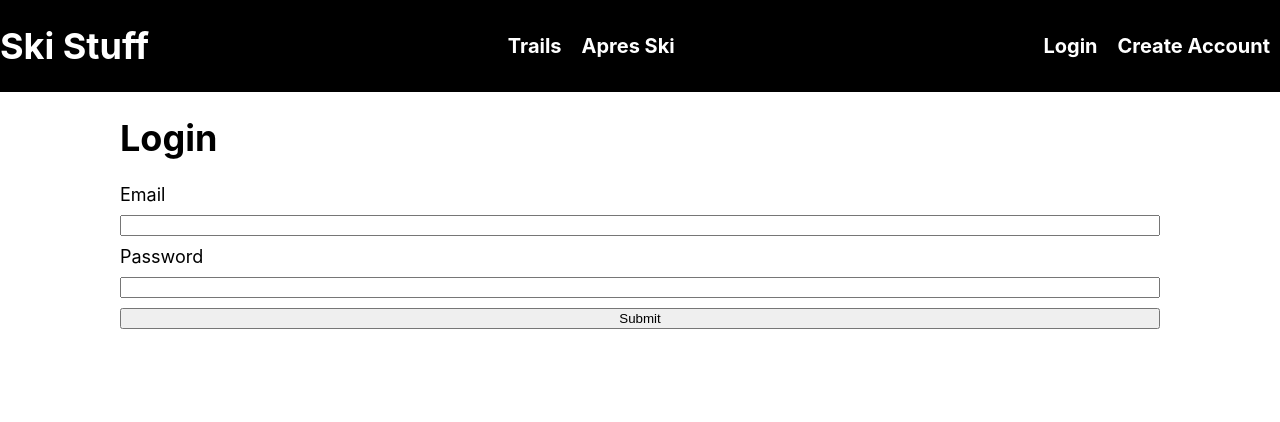
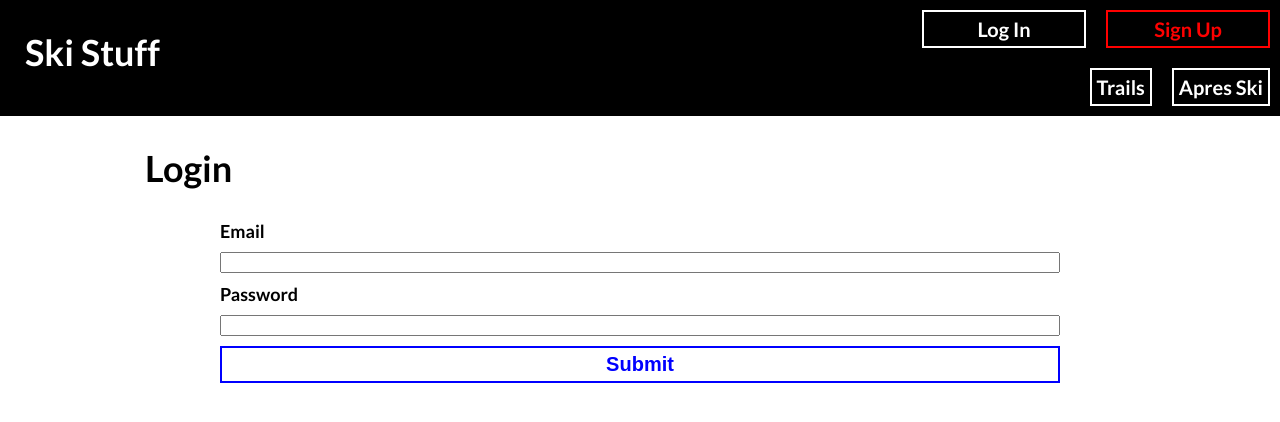
Before and after one commit to michaelzachor/fall2020-finalproject, a React (Create React App) app in the folder finalproject-frontend/: page /login in a window 1280 px wide. Shown: the top 422 px of the page. Built offline with nearby package versions, Linux system fonts and the light colour scheme; no server answers; the database is empty.

Commit message:
fonts and icons

```diff
--- a/finalproject-frontend/package.json
+++ b/finalproject-frontend/package.json
@@ -3,6 +3,9 @@
   "version": "0.1.0",
   "private": true,
   "dependencies": {
+    "@fortawesome/fontawesome-svg-core": "^1.2.32",
+    "@fortawesome/free-solid-svg-icons": "^5.15.1",
+    "@fortawesome/react-fontawesome": "^0.1.13",
     "@testing-library/jest-dom": "^5.11.6",
     "@testing-library/react": "^11.2.1",
     "@testing-library/user-event": "^12.2.2",
--- a/finalproject-frontend/public/index.html
+++ b/finalproject-frontend/public/index.html
@@ -2,6 +2,8 @@
 <html lang="en">
   <head>
     <meta charset="utf-8" />
+    <link rel="preconnect" href="https://fonts.gstatic.com">
+    <link href="https://fonts.googleapis.com/css2?family=Lato:ital,wght@0,400;0,700;1,400&display=swap" rel="stylesheet">
     <link rel="icon" href="%PUBLIC_URL%/favicon.ico" />
     <meta name="viewport" content="width=device-width, initial-scale=1" />
     <meta name="theme-color" content="#000000" />
@@ -9,7 +11,6 @@
       name="description"
       content="Web site created using create-react-app"
     />
-    <link rel="apple-touch-icon" href="%PUBLIC_URL%/logo192.png" />
     <!--
       manifest.json provides metadata used when your web app is installed on a
       user's mobile device or desktop. See https://developers.google.com/web/fundamentals/web-app-manifest/
--- a/finalproject-frontend/src/App.css
+++ b/finalproject-frontend/src/App.css
@@ -1,11 +1,171 @@
+.App {
+  font-size: 18px;
+}
+
+/* HEADER */
+.Header {
+  /* align-items: center; */
+  background-color: black;
+  color: white;
+  display: flex;
+  flex-direction: row;
+  justify-content: space-between;
+  margin: 0;
+  max-width: 2000px;
+}
+
+.Header nav a {
+  cursor: pointer;
+  font-size: 20px;
+  font-weight: bold;
+  margin: 10px;
+  text-decoration: none;
+  text-align: center;
+
+}
+
+.navbar {
+  display: flex;
+  flex-direction: column;
+}
+
+.navAccount {
+  justify-content: flex-end;
+  display: flex;
+  flex-direction: row;
+}
+
+.navPages {
+  align-items: center;
+  justify-content: flex-end;
+  display: flex;
+  flex-direction: row;
+}
+
+.account, .login {
+  border: solid white 2px;
+  color: white;
+  padding: 5px;
+  width: 150px;
+}
+.account:hover, .login:hover, .trails:hover, .apres:hover {
+  color: black;
+  background-color: white;
+}
+.logout, .signup {
+  border: solid red 2px;
+  color: red;
+  padding: 5px;
+  width: 150px;
+}
+.logout:hover, .signup:hover {
+  color: white;
+  background-color: red;
+}
+.trails, .apres {
+  border: solid white 2px;
+  color: white;
+  padding: 5px;
+}
+
+/* EVERYTHING ELSE */
+
 .NonHeader {
   max-width: 1040px;
   margin: 0 auto;
   padding: 0 25px;
 }
 
-.App {
-  font-size: 18px;
+h1 {
+  margin: auto;
+  padding: 30px 25px;
+}
+
+h2 {
+  font-size: 48px;
+}
+
+h3 {
+  font-size: 36px;
+}
+
+li {
+  list-style-type: none;
+}
+
+/* THE REVIEWS */
+
+.placeName {
+  display: inline-block;
+}
+.icons {
+  font-size: 30px;
+  display: inline-block;
+  margin-left: 10px;
+}
+
+.circle {
+  height: 30px;
+  width: 30px;
+  background-color: rgb(1, 180, 1);
+  border-radius: 50%;
+  display: inline-block;
+  margin-left: 10px;
+}
+.square {
+  height: 30px;
+  width: 30px;
+  background-color: rgb(4, 58, 235);
+  display: inline-block;
+  margin-left: 10px;
+}
+.diamond {
+  width: 0;
+  height: 0;
+  border: 50px solid transparent;
+  border-bottom: 70px solid black;
+  position: relative;
+  top: -50px;
+}
+.diamond:after {
+  content: '';
+  position: absolute;
+  left: -50px;
+  top: 70px;
+  width: 0;
+  height: 0;
+  border: 50px solid transparent;
+  border-top: 70px solid black;
+}
+
+.rate a {
+  border: solid blue 2px;
+  text-decoration: none;
+  color: blue;
+  padding: 5px;
+  cursor: pointer;
+  font-size: 20px;
+  font-weight: bold;
+  text-decoration: none;
+  text-align: center;
+}
+.rate a:hover {
+  background-color: blue;
+  color: white;
+}
+
+.reviewName {
+  font-weight: bold;
+  font-size: 24px;
+  margin-top: 20px;
+  border-top: solid black 5px;
+}
+
+.UserReview {
+  background-color: rgb(162, 176, 255);
+  margin: 10px 0px;
+  padding: 10px;
+  border-radius: 5px;
 }
 
 .boxes {
@@ -33,76 +193,36 @@
   text-align: center;
 }
 
-.Header {
-  align-items: center;
-  background-color: black;
-  color: white;
-  display: flex;
-  flex-direction: row;
-  justify-content: space-between;
-  margin: 0;
-  max-width: 2000px;
+.review {
+  font-style: italic;
 }
 
-.Header nav {
-  /* display: flex;
-  justify-content: flex-end; */
-
-}
-
-.Header nav a {
-  color: white;
-  cursor: pointer;
-  font-size: 20px;
-  font-weight: bold;
-  margin: 10px;
-  text-decoration: none;
-
-  /* color: black;
-  cursor: pointer;
-  display: block;
-  font-size: 20px;
-  font-weight: bold;
-  margin: 10px;
-  text-decoration: underline; */
-}
-
-.Header nav a:hover {
-  color: grey;
-}
-
-h2 {
-  font-size: 48px;
-}
-
-h3 {
-  font-size: 36px;
-}
-
-li {
-  list-style-type: none;
-}
-
-.rateThis {
-  color: black;
-  text-decoration: none;
-}
-
-.rateThis:hover {
-  color: grey;
-}
+/* LOGIN/SIGNUP */
 
 .SignupForm {
   display: flex;
   flex-direction: column;
+  margin: auto 100px;
+  font-weight: bold;
 }
 
 .SignupForm input {
   margin: 10px 0;
 }
 
-.UserReview {
-  background-color: lightcyan;
-  margin: 10px 0px;
-  padding: 10px;
+button {
+  background-color: white;
+  border: solid blue 2px;
+  text-decoration: none;
+  color: blue;
+  padding: 5px;
+  cursor: pointer;
+  font-size: 20px;
+  font-weight: bold;
+  text-decoration: none;
+  text-align: center;
 }
+button:hover {
+  background-color: blue;
+  color: white;
+}
--- a/finalproject-frontend/src/components/Header.js
+++ b/finalproject-frontend/src/components/Header.js
@@ -6,23 +6,26 @@ function Header({ loggedIn, LogoutFunction, userInformation }) {
             <div className="siteTitle">
                 <h1>Ski Stuff</h1>
             </div>
-            <nav>
-                <a href="/trails">Trails</a>
-                <a href="/apres_ski">Apres Ski</a>
-            </nav>
-            <nav>
+            <div className="navbar">
+                <nav className="navAccount">
                     { loggedIn ? (
                         <>
-                        <a href="/">{userInformation.email}</a>
-                        <a onClick={() => LogoutFunction()}>Logout</a>
+                            <a className="account" href="/">My Account</a>
+                            <a className="logout" onClick={() => LogoutFunction()}>Logout</a>
                         </>
                     ) : (
                         <>
-                        <a href="/login">Login</a>
-                        <a href="/create-account">Create Account</a>
+                            <a className="login" href="/login">Log In</a>
+                            <a className="signup" href="/create-account">Sign Up</a>
                         </>
                     )}
                 </nav>
+                <nav className="navPages">
+                    <a className="trails" href="/trails">Trails</a>
+                    <a className="apres" href="/apres_ski">Apres Ski</a>
+                </nav>
+            </div>
+
         </header>
     );
 }
--- a/finalproject-frontend/src/components/ShowReviews.js
+++ b/finalproject-frontend/src/components/ShowReviews.js
@@ -17,11 +17,17 @@ function ShowReviews({item, isTrail}) {
                 <div>{isTrail ? item.fun : item.prices}/5</div>
             </div>
         </div>
-        <div>Tags: {item.tags}</div>
-        {/* <div>Tags: {Array.isArray(item.data.tags) ? item.data.tags : item.data.tags.map((tag, i) => <span key={i}>tag</span>)}</div> */}
-        {/* <div>Tags: {item.data.tags.length === 1 ? item.data.tags : item.data.tags.join(", ")}</div> */}
-        <div>Watch out for: {item.watchout}</div>
-        <div>{item.review}</div>
+        <div>Tags:
+            {item.tags.map((tag, t) => {
+            if (t > 1 && t < item.tags.length-1) return <span key={t}> {tag},</span>
+            else if (t == item.tags.length-1) return <span key={t}> {tag}</span>})}
+        </div>
+        <div>Watch out for:
+            {item.watchout.map((watchoutFor, w) => {
+            if (w > 1 && w < item.watchout.length-1) return <span key={w}> {watchoutFor},</span>
+            else if (w == item.watchout.length-1) return <span key={w}> {watchoutFor}</span>})}
+        </div>
+        <div className="review">"{item.review}"</div>
     </div>
 )}
 
--- a/finalproject-frontend/src/components/UserProfileComponent.js
+++ b/finalproject-frontend/src/components/UserProfileComponent.js
@@ -1,5 +1,6 @@
 import { useState, useMemo, useEffect } from 'react';
 import axios from 'axios';
+import ShowReviews from './ShowReviews'
 
 // take in userInformation from UserProfile.js
 // display userInformation
@@ -20,33 +21,25 @@ function UserProfileComponent({userInformation}) {
             console.warn(error);
         })
     }, []);
-    return <div>
+    return <ul>
+        <li>
             <div><h3>Email:</h3>{userInformation.email}</div>
+        </li>
+        <li>
             <h3>Reviews:</h3>
+            <ul>
             {theArray.map((item, i) => {
-                console.log(item.data);
+                console.log("item", item);
                 if (item.userEmail === userInformation.email) {
-                return (
-                <div key={i} className="UserReview">
-                    <h4>{item.name}</h4>
-                    <div className="boxes">
-                        <div className="difficultyBox">
-                            <div>Difficulty</div>
-                            <div>{item.difficulty}/5</div>
-                        </div>
-                        <div className="funBox">
-                            <div>Fun</div>
-                            <div>{item.fun}/5</div>
-                        </div>
-                    </div>
-                    <div>Tags: {item.tags}</div>
-                    {/* <div>Tags: {Array.isArray(item.data.tags) ? item.data.tags : item.data.tags.map((tag, i) => <span key={i}>tag</span>)}</div> */}
-                    {/* <div>Tags: {item.data.tags.length === 1 ? item.data.tags : item.data.tags.join(", ")}</div> */}
-                    <div>Watch out for: {item.watchout}</div>
-                    <div>{item.review}</div>
-                </div>
+                    return (
+                        <li key={i}>
+                            <div className="reviewName">{item.name.replace(/_/g, " ")}</div>
+                            {item.type === "trail" ? <ShowReviews item={item} isTrail={true} /> : <ShowReviews item={item} isTrail={false} />}
+                        </li>
             )}})}
-    </div>
+            </ul>
+        </li>
+    </ul>
 }
 
 export default UserProfileComponent;
--- a/finalproject-frontend/src/containers/UserProfile.js
+++ b/finalproject-frontend/src/containers/UserProfile.js
@@ -3,7 +3,6 @@ import UserProfileComponent from "../components/UserProfileComponent"
 
 function UserProfile({userInformation, reviewArray}) {
     return <div><h2>Your Profile</h2>
-    {/* just pass userInformation into UserProfileComponent */}
         <UserProfileComponent userInformation={userInformation} reviewArray={reviewArray}/>
     </div>
 }
--- a/finalproject-frontend/src/index.css
+++ b/finalproject-frontend/src/index.css
@@ -1,8 +1,9 @@
 body {
   margin: 0;
-  font-family: -apple-system, BlinkMacSystemFont, 'Segoe UI', 'Roboto', 'Oxygen',
+  /* font-family: -apple-system, BlinkMacSystemFont, 'Segoe UI', 'Roboto', 'Oxygen',
     'Ubuntu', 'Cantarell', 'Fira Sans', 'Droid Sans', 'Helvetica Neue',
-    sans-serif;
+    sans-serif; */
+    font-family: 'Lato', sans-serif;
   -webkit-font-smoothing: antialiased;
   -moz-osx-font-smoothing: grayscale;
 }
```
Also changed, not shown: finalproject-frontend/src/containers/Apres.js (+7 -2 lines), finalproject-frontend/src/containers/LeaveAReview.js (+11 -0 lines), finalproject-frontend/src/containers/Trails.js (+7 -5 lines), finalproject-frontend/public/manifest.json, 2 other files (tests, documents, lock files or other folders). Lines whose indentation alone changed are shown as unchanged.
